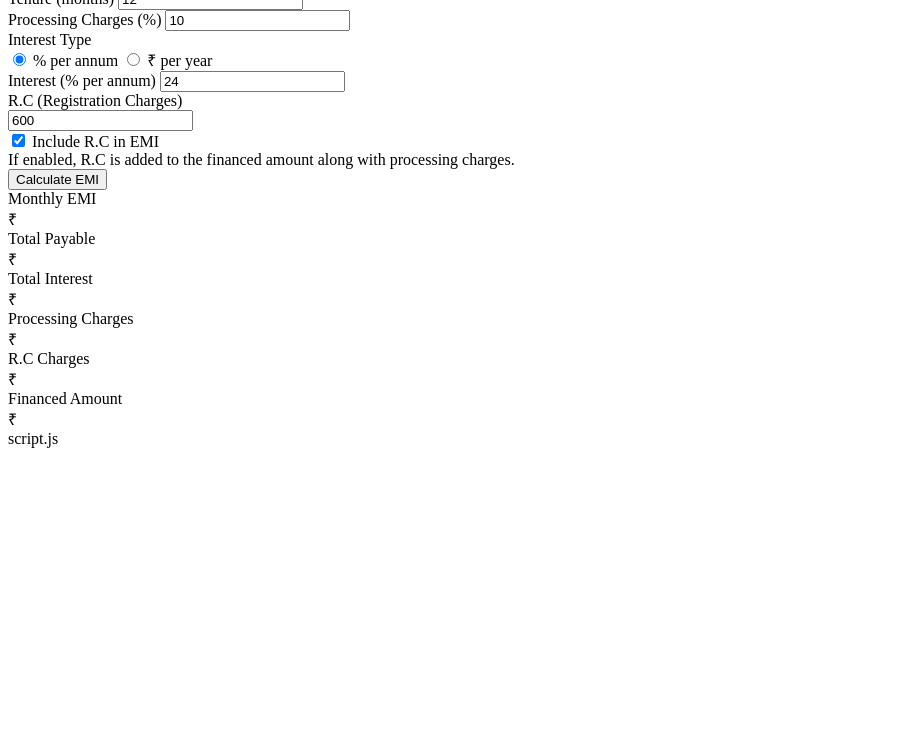
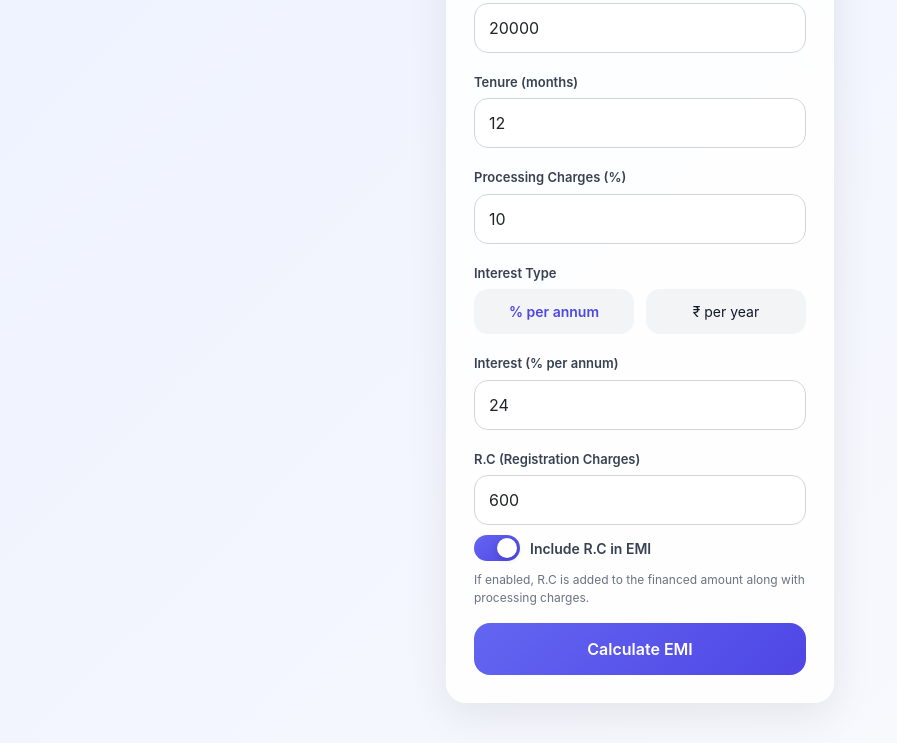
Before and after one commit to madan1440/svlf-emi-cal, a plain HTML site: page index.html in a window 1280 px wide. Shown: the part 127-870 px from the top of the page, without its empty margins (0-897 px from the left). Before the commit the page ends 800 px from the top, so only its background shows below. Drawn offline with nearby package versions, Linux system fonts and the light colour scheme.

Commit message:
Update index.html

```diff
--- a/index.html
+++ b/index.html
@@ -6,8 +6,8 @@
   <meta name="viewport" content="width=device-width, initial-scale=1, viewport-fit=cover">
   <title>SVLF EMI Calculator</title>
 
-  https://cdn.jsdelivr.net/npm/bootstrap@5.3.2/dist/css/bootstrap.min.css
-  style.css
+  <link href="https://cdn.jsdelivr.net/npm/bootstrap@5.3.2/dist/css/bootstrap.min.css" rel="stylesheet">
+  <link rel="stylesheet" href="style.css">
 
   <script>
     // Show/hide interest input groups based on selected interest type
@@ -23,7 +23,7 @@
 <body>
 <div class="app-container">
 
-  <div class="calculator-card">
+    <div class="calculator-card">
     <h2 class="title">SVLF EMI Calculator</h2>
 
     <form class="row g-3">
@@ -128,6 +128,6 @@
 
 </div>
 
-script.js</script>
+<script src="script.js"></script>
 </body>
 </html>
```
